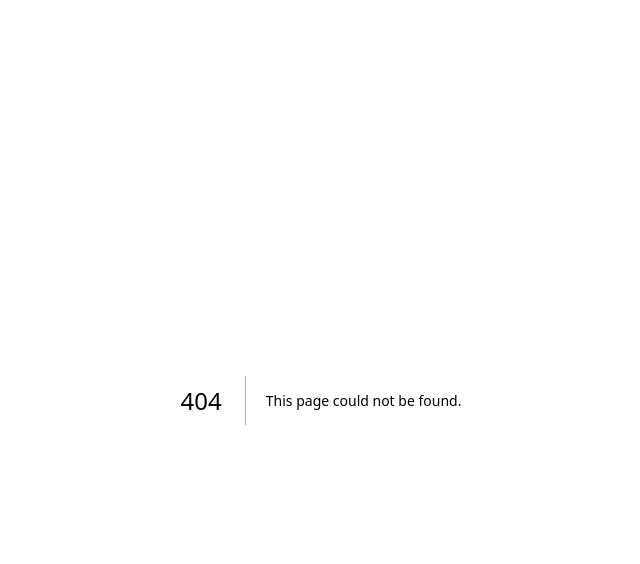
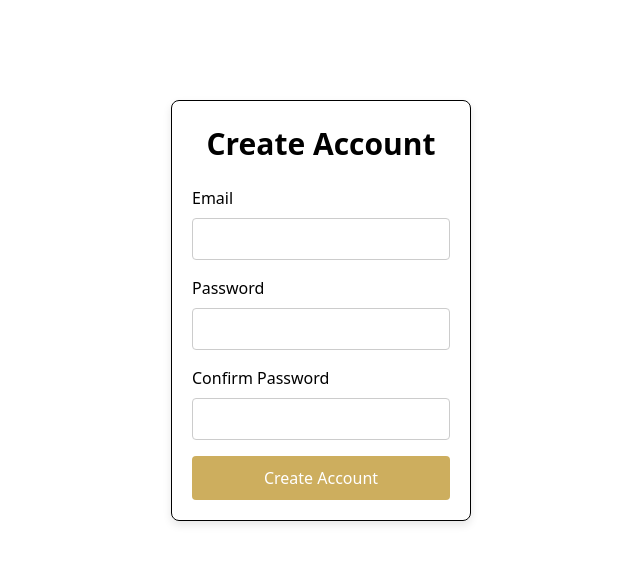
Before and after one commit to VCU-CS-Capstone/CS-24-333-Developing-a-central-hub-for-gender-outcome-programs-in-STEMM, a Next.js app in the folder src/agie-repository/: page /CreateLogin in a window 1280 px wide. Before the commit this address had no page. Shown: the top 564 px of the page, without its empty margins (319-959 px from the left). Built offline with nearby package versions, Linux system fonts and the light colour scheme.

Commit message:
Update login system

```diff
--- a/src/agie-repository/Auth/AuthContext.js
+++ b/src/agie-repository/Auth/AuthContext.js
@@ -7,7 +7,7 @@ export const AuthProvider = ({ children }) => {
 
   const login = (email, password) => {
     // Mock authentication logic
-    if (email === 'user@example.com' && password === 'password123') {
+    if (email  && password) {
       console.log('User logged in:', email);
       setLoggedIn(true);
     } else {
--- a/src/agie-repository/components/Navbar.js
+++ b/src/agie-repository/components/Navbar.js
@@ -23,7 +23,7 @@ const Navbar = () => {
 
        {/* Admin Login link */}
         <div className="flex items-center uppercase hover:border-b text-1xl bg-gold" style={{ color: '#CDAE5E' }}>
-           <Link href="/pages/login">Admin Login</Link>
+           <Link href="/pages/Login">Admin Login</Link>
         </div>
 
         {/* Three Line pop-up */}
--- a/src/agie-repository/package.json
+++ b/src/agie-repository/package.json
@@ -9,6 +9,7 @@
     "lint": "next lint"
   },
   "dependencies": {
+    "bcryptjs": "^2.4.3",
     "mysql2": "^3.9.6",
     "next": "^14.2.2",
     "node-fetch": "^3.3.2",
--- /dev/null
+++ b/src/agie-repository/pages/CreateLogin.js
@@ -0,0 +1,75 @@
+import React, { useState } from 'react';
+import styles from '../styles/login.module.css';
+import { useRouter } from 'next/router';
+
+function CreateUserForm() {
+  const [email, setEmail] = useState('');
+  const [password, setPassword] = useState('');
+  const [confirmPassword, setConfirmPassword] = useState('');
+  const router = useRouter();
+
+  const handleSubmit = async (event) => {
+    event.preventDefault();
+
+    if (password !== confirmPassword) {
+      alert("Passwords do not match!"); // You can handle this more gracefully with state-based error messages
+      return;
+    }
+
+    const response = await fetch('/api/signup', {
+      method: 'POST',
+      headers: {
+        'Content-Type': 'application/json',
+      },
+      body: JSON.stringify({ email, password }),
+    });
+
+    if (response.ok) {
+      // Redirect to a search or home page on successful signup
+      router.push('/search'); // Adjust this as per your application's flow
+    } else {
+      const errorData = await response.json();
+      console.error('Sign up error:', errorData.message);
+      // Optionally set error messages in state and show in form
+    }
+  };
+
+  return (
+    <form className={styles["login-form"]} onSubmit={handleSubmit}>
+      <h2>Create Account</h2>
+      <div>
+        <label htmlFor="email">Email</label>
+        <input
+          type="email"
+          id="email"
+          value={email}
+          onChange={(e) => setEmail(e.target.value)}
+          required
+        />
+      </div>
+      <div>
+        <label htmlFor="password">Password</label>
+        <input
+          type="password"
+          id="password"
+          value={password}
+          onChange={(e) => setPassword(e.target.value)}
+          required
+        />
+      </div>
+      <div>
+        <label htmlFor="confirmPassword">Confirm Password</label>
+        <input
+          type="password"
+          id="confirmPassword"
+          value={confirmPassword}
+          onChange={(e) => setConfirmPassword(e.target.value)}
+          required
+        />
+      </div>
+      <button type="submit">Create Account</button>
+    </form>
+  );
+}
+
+export default CreateUserForm;
--- a/src/agie-repository/pages/Login.js
+++ b/src/agie-repository/pages/Login.js
@@ -1,5 +1,5 @@
 import React, { useState } from 'react';
-import styles from '@/styles/login.module.css'; // Importing the CSS for styling
+import styles from '../styles/login.module.css';
 import { useAuth } from '../Auth/AuthContext';
 import { useRouter } from 'next/router';
 
@@ -13,7 +13,7 @@ function LoginForm() {
     event.preventDefault();
     console.log('Logging in with', email, password);
     login(email, password);
-    router.push('/protected/search');
+    router.push('/search');
   };
 
   return (
--- a/src/agie-repository/pages/_app.js
+++ b/src/agie-repository/pages/_app.js
@@ -4,7 +4,9 @@ import { AuthProvider } from '../Auth/AuthContext';
 export default function App({ Component, pageProps }) {
   return (
 
-    <Component {...pageProps} />
+    <AuthProvider>
+      <Component {...pageProps} />
+    </AuthProvider>
 
   );
 }
--- a/src/agie-repository/pages/api/login.js
+++ b/src/agie-repository/pages/api/login.js
@@ -1,5 +1,7 @@
 import mysql from "mysql2/promise";
 import connectDB from './db';
+import bcrypt from 'bcryptjs';
+
 
 export default async function handler(req, res) {
 
--- /dev/null
+++ b/src/agie-repository/pages/api/signup.js
@@ -0,0 +1,43 @@
+import mysql from 'mysql2/promise';
+import connectDB from './db';
+import bcrypt from 'bcryptjs';
+
+export default async function handler(req, res) {
+  if (req.method !== 'POST') {
+    res.status(405).json({ message: 'Method not allowed' });
+    return;
+  }
+
+  const { email, password } = req.body;
+  let connection;
+
+  try {
+    connection = await connectDB();
+
+    // Check if the user already exists
+    const checkUserQuery = "SELECT email FROM login WHERE email = ?";
+    const [userExists] = await connection.query(checkUserQuery, [email]);
+
+    if (userExists.length > 0) {
+      res.status(409).json({ message: 'Email already in use' });
+      return;
+    }
+
+    // Hash the password before storing it
+    const salt = await bcrypt.genSalt(10);
+    const hashedPassword = await bcrypt.hash(password, salt);
+
+    // Insert new user
+    const insertQuery = "INSERT INTO login (email, password) VALUES (?, ?)";
+    await connection.query(insertQuery, [email, hashedPassword]);
+
+    res.status(201).json({ message: 'User registered successfully' });
+  } catch (error) {
+    console.error(error);
+    res.status(500).json({ error: 'Internal server error' });
+  } finally {
+    if (connection) {
+      connection.release();
+    }
+  }
+}
--- a/src/agie-repository/pages/index.js
+++ b/src/agie-repository/pages/index.js
@@ -6,8 +6,6 @@ import Navbar from '../components/Navbar';
 import { Inter } from 'next/font/google';
 import PieChart from '../components/pieChart';
 import Footer from '../components/Footer';
-
-import styles from '@/styles/index.module.css'
 
 
 // Define the Inter font with appropriate weights
--- a/src/agie-repository/pages/search.js
+++ b/src/agie-repository/pages/search.js
@@ -3,6 +3,7 @@ import Link from 'next/link';
 import { extractText } from "../util/textUtils"
 import { useRouter } from 'next/router';
 import styles from '../styles/admin.module.css';
+
 
 export default function Search() {
     const [query, setQuery] = useState('');
@@ -74,8 +75,17 @@ export default function Search() {
         router.push('/selected');
     }, [selectedItems, router]);
 
+        // Function to add an administrative user (implementation needed)
+    const handleAddUser = useCallback(() => {
+        router.push('/CreateLogin');
+    }, []);
+
     return (
+        <div>
         <div className={styles.htmlAdmin}>
+            <div className={styles.adminContainer}>
+                <button className={styles.addButton} onClick={handleAddUser}>Add Administrator</button>
+            </div>
             <form onSubmit={handleSubmit} className={styles.searchForm}>
                 <input
                     type="text"
@@ -125,5 +135,6 @@ export default function Search() {
             ))}
         </ul>
     </div>
+    </div>
 );
 }
```
Also changed, not shown: src/agie-repository/styles/admin.module.css (+20 -0 lines), 1 other file (tests, documents, lock files or other folders).
